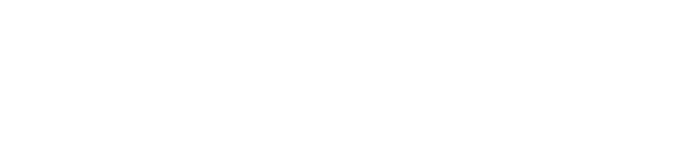
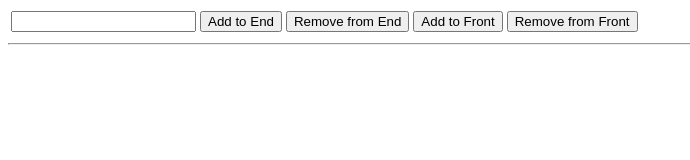
Before and after one commit to agdavid/cbt_array_functions_lab, a plain HTML site: page index.html in a window 1280 px wide. Shown: the whole page, without its empty margins (0-690 px from the left). Drawn offline with Linux system fonts and the light colour scheme.

Commit message:
add buttons with functions and display elements to HTML

```diff
--- a/index.html
+++ b/index.html
@@ -1,10 +1,25 @@
 <!DOCTYPE html>
 <html>
+
   <head>
     <meta charset="utf-8">
     <title>Array Functions Lab</title>
   </head>
+
   <body>
+
+    <table>
+      <td><input type="text" id="newValue"/></td>
+      <td><input type="button" id="arrayPush" value="Add to End" onclick="arrayPush()"></td>
+      <td><input type="button" id="arrayPop" value="Remove from End" onclick="arrayPop()"></td>
+      <td><input type="button" id="arrayUnshift" value="Add to Front" onclick="arrayUnshift()"></td>
+      <td><input type="button" id="arrayShift" value="Remove from Front" onclick="arrayShift()"></td>
+    </table>
+
+    <hr>
+
+    <div id="arrayCount"></div>
+    <div id="arrayResults"></div>
 
     <script type="text/javascript" src="js/app.js"></script>
   </body>
```
